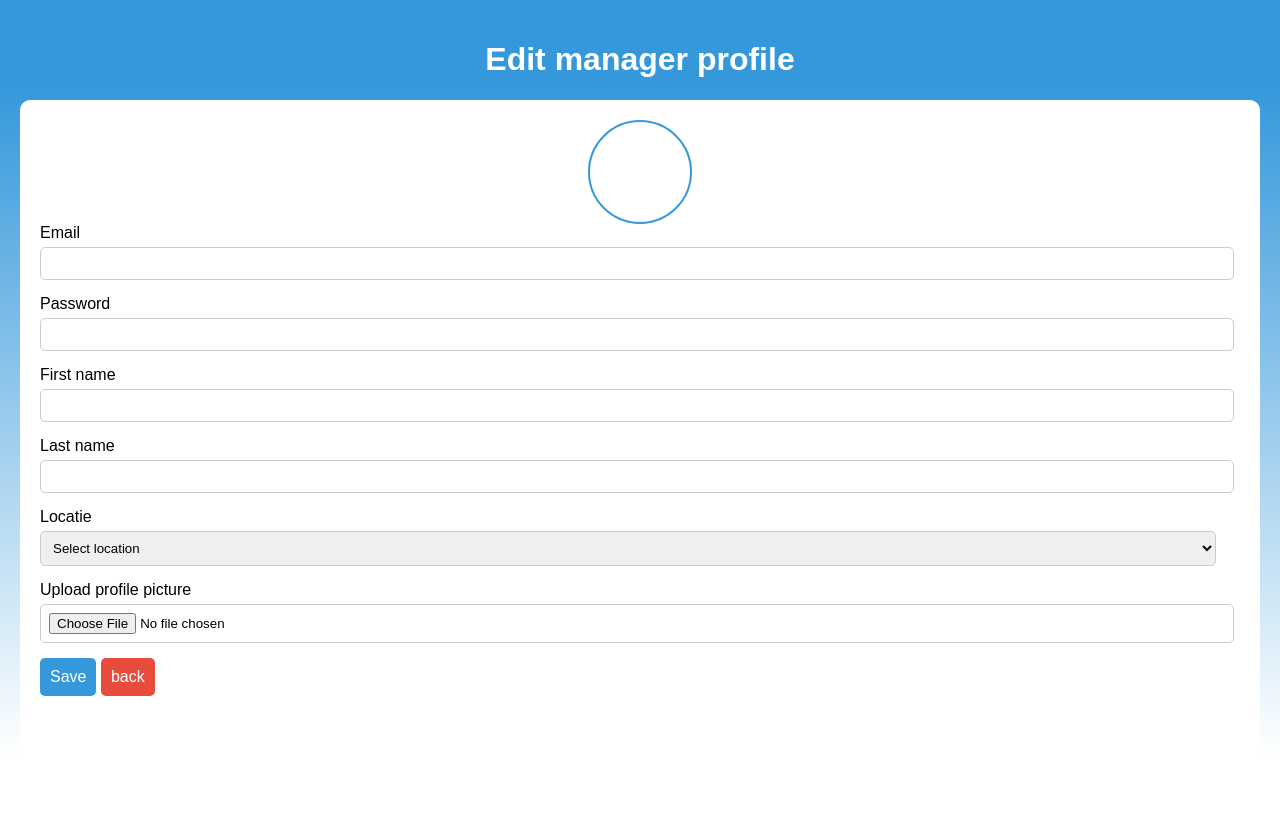
After one commit to FaheerHakim/LittleSun-Project, a PHP site: page /edit_manager.php in a window 1280 px wide. The commit adds this page. Run offline with PHP 8.4, Linux system fonts and the light colour scheme.

Commit message:
edit profile aangemaakt

```diff
--- a/add_manager.php
+++ b/add_manager.php
@@ -63,7 +63,7 @@ form {
     border: 1px solid #ccc;
     border-radius: 5px;
     color: black;
-    width: 100%;
+    width: 98%;
 }
 
 .profile-picture {
--- /dev/null
+++ b/edit_manager.php
@@ -0,0 +1,161 @@
+<?php
+if ($_SERVER["REQUEST_METHOD"] == "POST") {
+    // Verzamelen van formuliergegevens
+    $first_name = htmlspecialchars($_POST["first_name"]);
+    $last_name = htmlspecialchars($_POST["last_name"]);
+    $email = filter_var($_POST["email"], FILTER_SANITIZE_EMAIL);
+    $password = !empty($_POST["password"]) ? password_hash($_POST["password"], PASSWORD_DEFAULT) : null; // alleen als wachtwoord wordt gewijzigd
+    $location = htmlspecialchars($_POST["location"]);
+
+    // Profielafbeelding uploaden
+    $profile_picture = $_FILES["profile_picture"];
+    $upload_dir = "uploads/";
+    $upload_file = $upload_dir . basename($profile_picture["name"]);
+
+    if ($profile_picture["tmp_name"]) {
+        move_uploaded_file($profile_picture["tmp_name"], $upload_file);
+    }
+
+    // Database-update-logica hier, gebruik bijv. een unieke ID om de gebruiker te identificeren
+    // Bijvoorbeeld: UPDATE users SET ... WHERE user_id = ?
+
+    echo "Profiel bijgewerkt.";
+}
+?>
+
+<!DOCTYPE html>
+<html lang="en">
+<head>
+    <meta charset="UTF-8">
+    <title>Edit profile</title>
+    <style>
+    body {
+        font-family: Arial, sans-serif;
+        padding: 20px;
+        margin: 0;
+        background: linear-gradient(to bottom, #3498db 10%, white 90%);
+        color: white;
+    }
+
+    h1 {
+        text-align: center;
+    }
+
+    form {
+        background-color: white;
+        color: black;
+        padding: 20px;
+        margin-top: 20px;
+        border-radius: 10px;
+        min-height: 85vh;
+    }
+
+    .form-group {
+        margin-bottom: 15px;
+    }
+
+    .form-group label {
+        display: block;
+        margin-bottom: 5px;
+    }
+
+    .form-group input,
+    .form-group select {
+        padding: 8px;
+        border: 1px solid #ccc;
+        border-radius: 5px;
+        color: black;
+        width: 98%;
+    }
+
+    .profile-picture {
+        display: block;
+        width: 100px;
+        height: 100px;
+        border-radius: 50%;
+        border: 2px solid #3498db;
+        background-color: white;
+        background-size: cover;
+        background-position: center;
+        margin: 0 auto;
+    }
+
+    .update-button {
+        padding: 10px;
+        background-color: #3498db;
+        border: none;
+        color: white;
+        border-radius: 5px;
+        cursor: pointer;
+        font-size: 16px;
+    }
+
+    .update-button:hover {
+        background-color: #2980b9;
+    }
+
+    .go-back-button {
+        padding: 10px;
+        background-color: #e74c3c;
+        border: none;
+        color: white;
+        border-radius: 5px;
+        cursor: pointer;
+        font-size: 16px;
+    }
+
+    .go-back-button:hover {
+        background-color: #c0392b;
+    }
+    </style>
+</head>
+<body>
+    <h1>Edit manager profile</h1>
+    <form action="edit_profile.php" method="post" enctype="multipart/form-data">
+        <div class="profile-picture" title="Profielafbeelding"></div>
+
+        <input type="hidden" name="user_id" value="<!-- plaats hier de user ID -->">
+
+        <div class="form-group">
+            <label voor="email">Email</label>
+            <input type="email" id="email" name="email" required>
+        </div>
+
+        <div class="form-group">
+            <label voor="password">Password</label>
+            <input type="password" id="password" name="password">
+        </div>
+
+        <div class ="form-group">
+            <label voor="first-name">First name</label>
+            <input type="text" id="first-name" name="first_name" required>
+        </div>
+
+        <div class="form-group">
+            <label voor="last-name">Last name</label>
+            <input type="text" id="last-name" name="last_name" required>
+        </div>
+
+        <div class="form-group">
+            <label voor="location">Locatie</label>
+            <select id="location" name="location" required>
+                <option value="">Select location</option>
+                <option value="Duitsland">Duitsland</option>
+                <option value="Zambia">Zambia</option>
+                <option value="Kinshasa">Kinshasa</option>
+                <option value="België">België</option>
+                <option value="Portugal">Portugal</option>
+            </select>
+        </div>
+
+        <div class="form-group">
+            <label voor="profile-picture">Upload profile picture</label>
+            <input type="file" id="profile-picture" name="profile_picture" accept="image/*">
+        </div>
+
+        <button type="submit" class="update-button">Save</button>
+
+        <button type="button" class="go-back-button" onclick="location.href='dashboard.php'">back</button>
+    </form>
+</body>
+</html>
```
